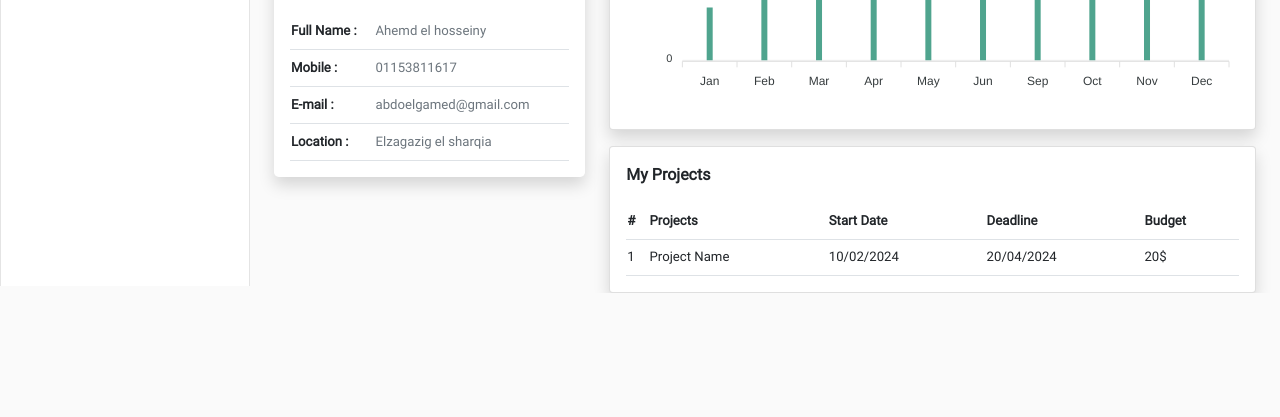
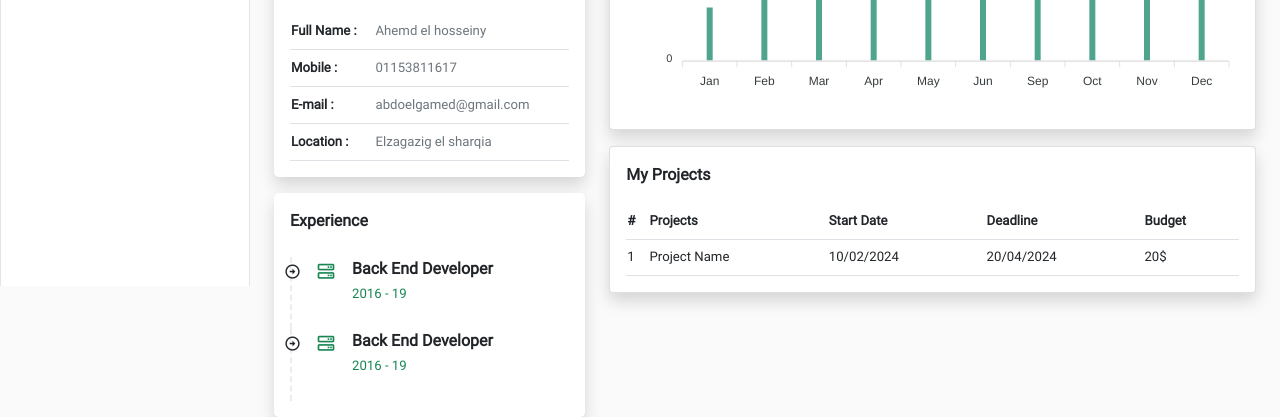
Before and after one commit to abdo77/Moutoon, a plain HTML site: page Html/users/studentProfile.html in a window 1280 px wide. Shown: the part 514-931 px from the top of the page. Before the commit the page ends 807 px from the top, so only its background shows below. Drawn offline with nearby package versions, Linux system fonts and the light colour scheme.

Commit message:
add experience

```diff
--- a/Css/users/studentProfile.css
+++ b/Css/users/studentProfile.css
@@ -39,4 +39,12 @@ body.dark .apexcharts-text title{
 }
 body.dark .apexcharts-tooltip {
     color: black;
-  }
+}
+.experience-div{
+    border-left: 2px dashed #c2c2c24f;
+}
+.experience-div .bx-right-arrow-circle{
+    left: -8px;
+    top: 6px;
+    font-size: 17px;
+}
--- a/Html/users/studentProfile.html
+++ b/Html/users/studentProfile.html
@@ -91,6 +91,31 @@
                                 </tr>
                             </tbody>
                         </table>
+                    </div>
+                </div>
+                <div class="card rounded-3 mt-3 border-0 shadow overflow-hidden">
+                    <div class="card-body">
+                        <p class="fw-bold">Experience</p>
+                        <div class="experience-div position-relative ps-4 mt-4 pb-4">
+                                <i class="bx bx-right-arrow-circle position-absolute "></i>
+                            <div class="d-flex ">
+                                <i class="bx bx-server h5 me-3 mt-1 text-success"></i>
+                                <div>
+                                    <p class="fw-bold mb-0">Back End Developer</p>
+                                    <span class="text-success main-font2">2016 - 19</span>
+                                </div>
+                            </div>
+                        </div>
+                        <div class="experience-div position-relative ps-4 pb-4">
+                            <i class="bx bx-right-arrow-circle position-absolute "></i>
+                            <div class="d-flex ">
+                                <i class="bx bx-server h5 me-3 mt-1 text-success"></i>
+                                <div>
+                                    <p class="fw-bold mb-0">Back End Developer</p>
+                                    <span class="text-success main-font2">2016 - 19</span>
+                                </div>
+                            </div>
+                        </div>
                     </div>
                 </div>
             </div>
```
